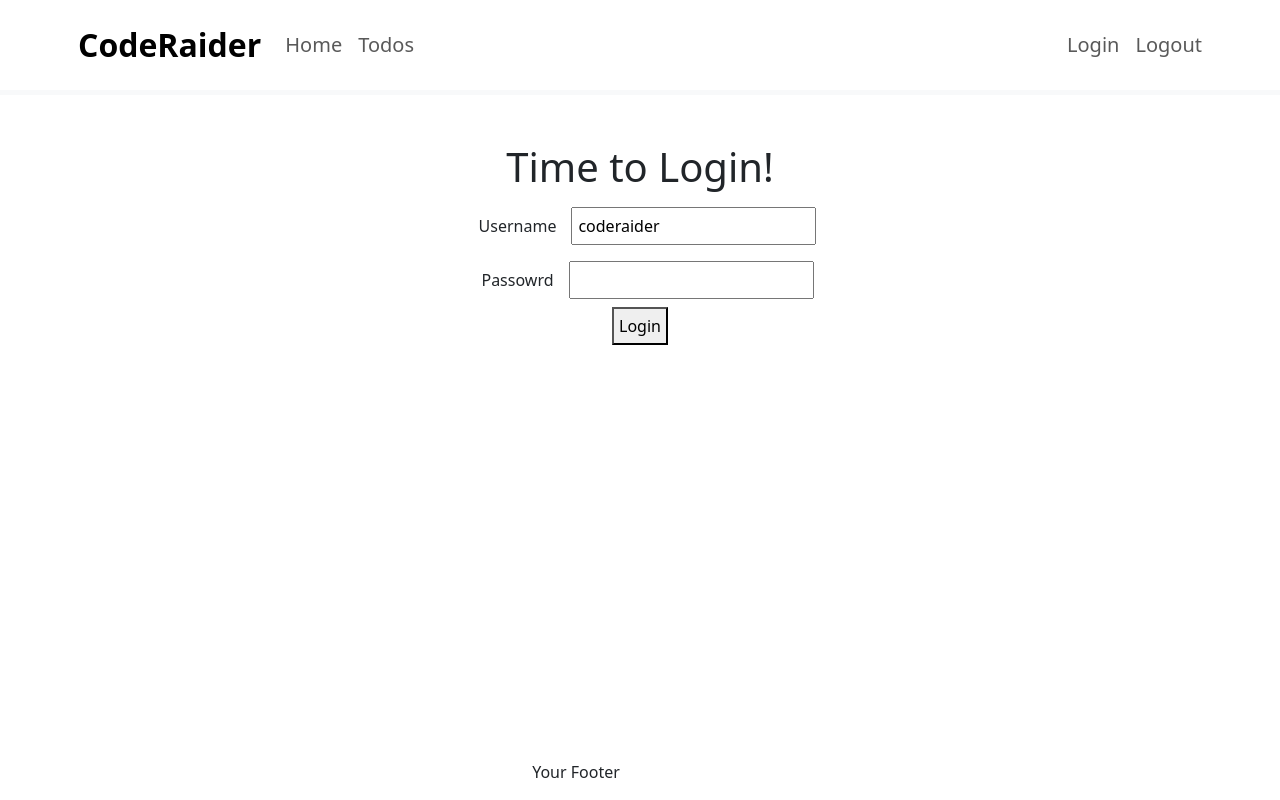
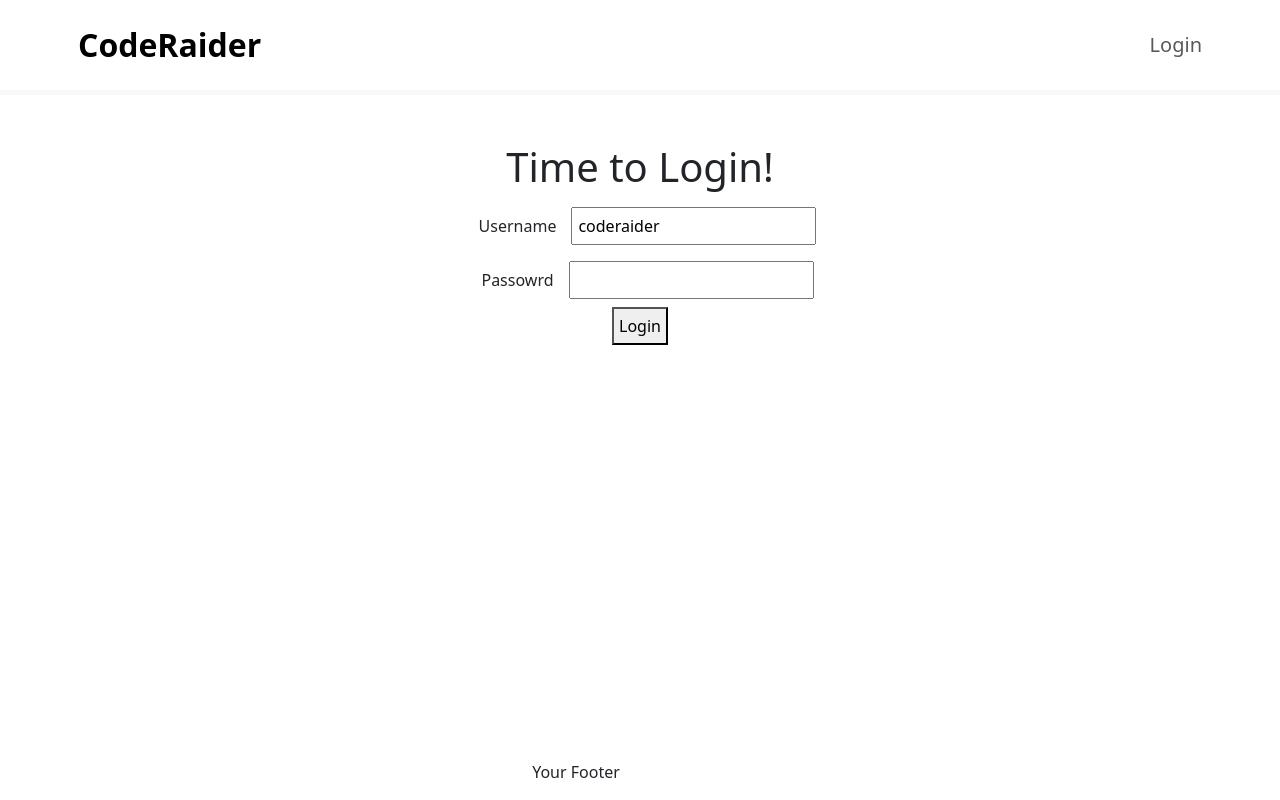
Before and after one commit to me-coderaider/todo-app-with-spring-boot, a React (Create React App) app: page / in a window 1280 px wide. Built offline with nearby package versions, Linux system fonts and the light colour scheme; the HTML template or start-up script is replaced by a standard one.

Commit message:
retaining login access across multiple comp.s using CONTEXT

```diff
--- a/src/todo/HeaderComponent.jsx
+++ b/src/todo/HeaderComponent.jsx
@@ -1,5 +1,15 @@
 import { Link } from "react-router-dom";
+import { useAuth } from "./security/AuthContext";
 function HeaderComponent() {
+	// const authContext = useContext(AuthContext);
+	const authContext = useAuth();
+	const isAuthenticated = authContext.isAuthenticated;
+	// console.log(authContext.number);
+
+	function logout() {
+		authContext.setAuthenticated(false);
+	}
+
 	return (
 		<header className="border-bottom border-light border-5 mb-5 p-2">
 			<div className="container">
@@ -14,27 +24,35 @@ function HeaderComponent() {
 						<div className="collapse navbar-collapse">
 							<ul className="navbar-nav">
 								<li className="nav-item fs-5">
+									{isAuthenticated && (
 										<Link className="nav-link" to="/welcome/coderaider">
 											Home
 										</Link>
+									)}
 								</li>
 								<li className="nav-item fs-5">
+									{isAuthenticated && (
 										<Link className="nav-link" to="/todos">
 											Todos
 										</Link>
+									)}
 								</li>
 							</ul>
 						</div>
 						<ul className="navbar-nav">
 							<li className="nav-item fs-5">
+								{!isAuthenticated && (
 									<Link className="nav-link" to="/login">
 										Login
 									</Link>
+								)}
 							</li>
 							<li className="nav-item fs-5">
-								<Link className="nav-link" to="/logout">
+								{isAuthenticated && (
+									<Link className="nav-link" to="/logout" onClick={logout}>
 										Logout
 									</Link>
+								)}
 							</li>
 						</ul>
 					</nav>
--- a/src/todo/LoginComponent.jsx
+++ b/src/todo/LoginComponent.jsx
@@ -1,11 +1,13 @@
 import { useState } from "react";
 import { useNavigate } from "react-router-dom";
+import { useAuth } from "./security/AuthContext";
 function LoginComponent() {
 	const [username, setUsername] = useState("coderaider");
 	const [password, setPassword] = useState("");
 	const [showSuccessMessage, setShowSuccessMessage] = useState(false);
 	const [showErrorMessage, setShowErrorMessage] = useState(false);
 
+	const authContext = useAuth();
 	const navigate = useNavigate();
 
 	function handleUsernameChange(event) {
@@ -18,6 +20,7 @@ function LoginComponent() {
 
 	function handleSubmit() {
 		if (username === "coderaider" && password === "dummy") {
+			authContext.setAuthenticated(true);
 			setShowSuccessMessage(true);
 			setShowErrorMessage(false);
 			navigate(`/welcome/${username}`);
--- a/src/todo/TodoApp.jsx
+++ b/src/todo/TodoApp.jsx
@@ -14,11 +14,13 @@ import ListTodosComponent from "./ListTodosComponent";
 import ErrorComponent from "./ErrorComponent";
 import WelcomeComponent from "./WelcomeComponent";
 import LoginComponent from "./LoginComponent";
+import AuthProvider from "./security/AuthContext";
 import "./TodoApp.css";
 
 export default function TodoApp() {
 	return (
 		<div className="TodoApp">
+			<AuthProvider>
 				<BrowserRouter>
 					<HeaderComponent />
 					<Routes>
@@ -35,6 +37,7 @@ export default function TodoApp() {
 					</Routes>
 					<FooterComponent />
 				</BrowserRouter>
+			</AuthProvider>
 		</div>
 	);
 }
--- /dev/null
+++ b/src/todo/security/AuthContext.js
@@ -0,0 +1,20 @@
+import { createContext, useContext, useState } from "react";
+
+// 1. Create a Context
+export const AuthContext = createContext();
+
+export const useAuth = () => useContext(AuthContext);
+
+// 2. Share the created context with other components
+export default function ({ children }) {
+	// 3. Put some state in context
+	// const [number, setNumber] = useState(0);
+
+	const [isAuthenticated, setAuthenticated] = useState(false);
+
+	return (
+		<AuthContext.Provider value={{ isAuthenticated, setAuthenticated }}>
+			{children}
+		</AuthContext.Provider>
+	);
+}
```
Lines whose indentation alone changed are shown as unchanged.
